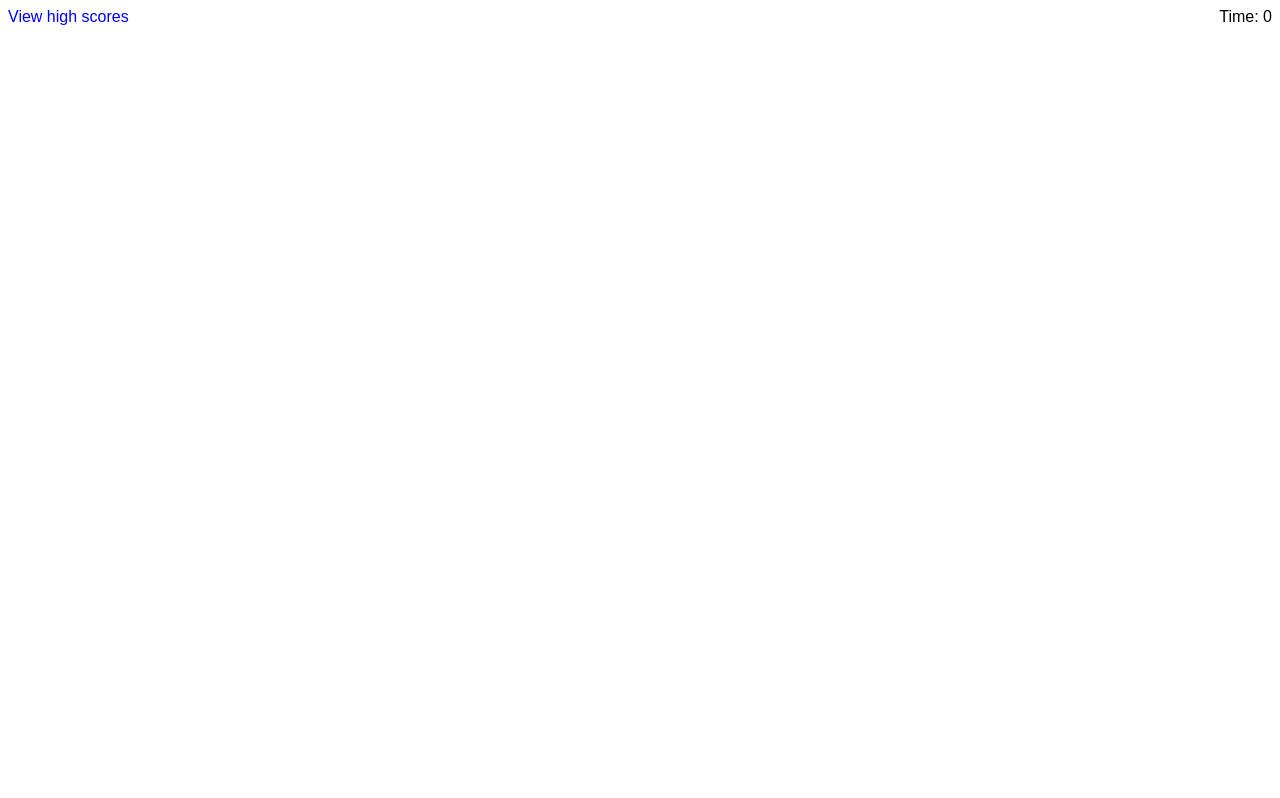
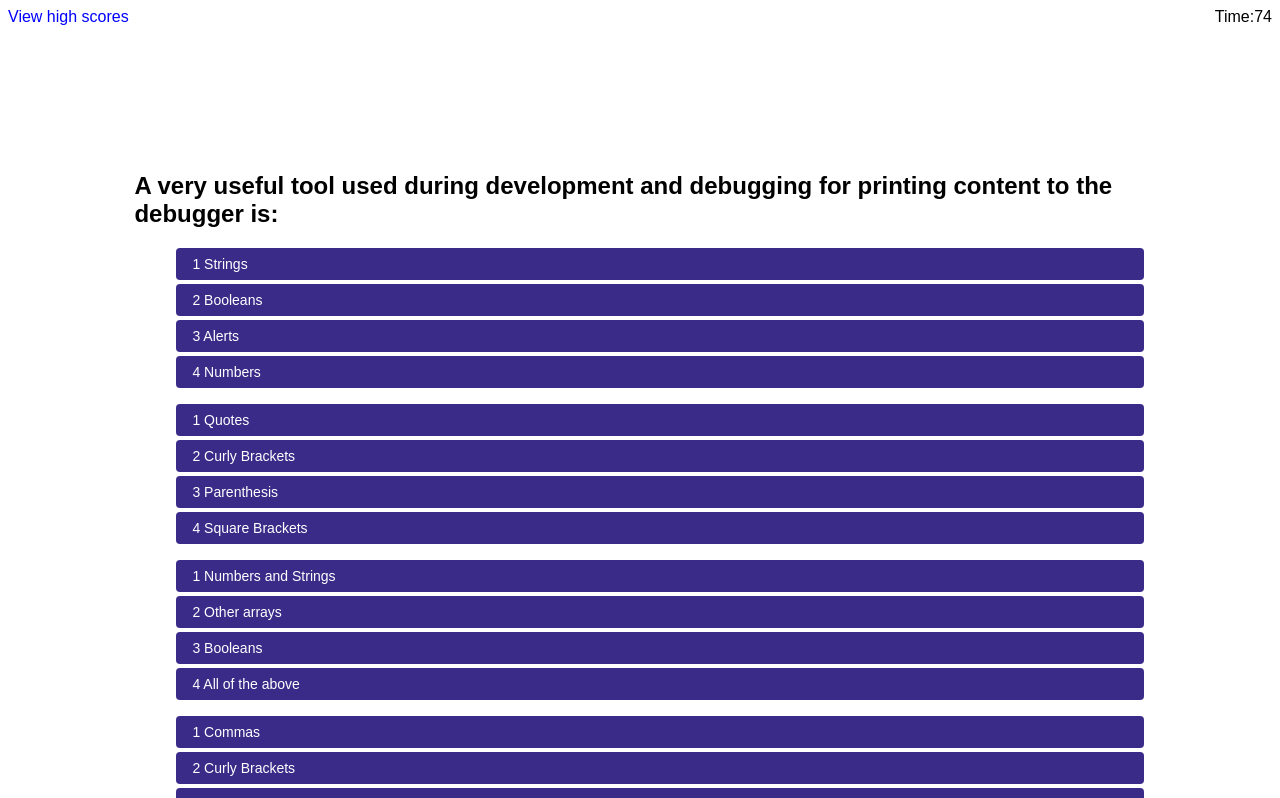
Before and after one commit to T-98/quiz-app, a plain HTML site: page index.html in a window 1280 px wide. Both pictures are taken after a click on the button "Start Quiz". Shown: the top 798 px of the page. Drawn offline with Linux system fonts and the light colour scheme.

Commit message:
bug with quiz questions

```diff
--- a/script.js
+++ b/script.js
@@ -2,23 +2,45 @@
 var quiz = document.getElementById("quiz");
 var clock = document.getElementById("clock");
 var timeLeft = 75;
+var score = 0;
 
 var quizQuestions = [{
-    question: "Commonly used data types DO NOT include:",
-    answers: ["Strings", "Booleans", "Alerts", "Numbers"],
-}]
+        question: "Commonly used data types DO NOT include:",
+        answers: ["Strings", "Booleans", "Alerts", "Numbers"],
+        correctAnswer: "Booleans"
+    },
 
+    {
+        question: "The condition in an if/else statement is enclosed within ________.",
+        answers: ["Quotes", "Curly Brackets", "Parenthesis", "Square Brackets"],
+        correctAnswer: "Parenthesis"
+    },
 
+    {
+        question: "Arrays in javascript can be used to store ________.",
+        answers: ["Numbers and Strings", "Other arrays", "Booleans", "All of the above"],
+        correctAnswer: "All of the above"
+    },
 
+    {
+        question: "String values must be enclosed within ________ when being assigned to variables.",
+        answers: ["Commas", "Curly Brackets", "Quotes", "Parenthesis"],
+        correctAnswer: "Parenthesis"
+    },
 
-
-
+    {
+        question: "A very useful tool used during development and debugging for printing content to the debugger is: ",
+        answers: ["Javascript", "Terminal/bash", "for loops", "console.log"],
+        correctAnswer: "console.log"
+    }
+];
 
 //before the start quiz button is clicked, set the default page view
 if (timeLeft === 75) {
     var h1E1 = document.createElement("h1");
     var p1E1 = document.createElement("p");
     var startbtn = document.createElement("button");
+    startbtn.className = "button";
 
     clock.textContent = " 0";
     h1E1.textContent = "Coding Quiz Challenge";
@@ -35,4 +57,95 @@ startbtn.addEventListener('click', function() {
     quiz.removeChild(p1E1);
     quiz.removeChild(startbtn);
 
+    countdown();
+    startQuiz();
 });
+
+
+function countdown() {
+
+    var timeInterval = setInterval(function() {
+        if (timeLeft >= 0) {
+            clock.textContent = timeLeft;
+            --timeLeft;
+        } else {
+            clock.textContent = timeleft;
+            clearInterval(timeInterval);
+        }
+    }, 1000);
+}
+
+function startQuiz() {
+
+    var q = document.createElement("h1");
+    quiz.appendChild(q);
+    var i = 0;
+
+    //iterate over the quiz questions array
+    while (i < quizQuestions.length && timeLeft > 0) {
+
+        //pick the questions from an object of quiz questions array
+        q.textContent = quizQuestions[i].question;
+
+        //prepare an ordered list to store answer choices as buttons
+        var ansList = document.createElement("ol");
+        ansList.className = "q-list";
+
+        //iterate over the answers array of an object in quiz questions array
+        for (var j = 0; j < quizQuestions[i].answers.length; ++j) {
+
+            //create a button as we iterate through the answers array
+            var ansLi = document.createElement("li");
+            ansLi.className = "button";
+
+            //add the current answer value to the text content of the button
+            ansLi.textContent = `${j+1} ${quizQuestions[i].answers[j]}`;
+
+            //add list items as buttons to the ordered list
+            quiz.appendChild(ansList);
+            ansList.appendChild(ansLi);
+        }
+
+        //select all the list items of the ordered list
+        var items = document.querySelector(".q-list");
+
+        //iterate over the list and add event listener to each item
+        for (var x = 0; x < items.length; ++x) {
+
+            items[x].addEventListener('click', function() {
+
+                //if the text content of the button clicked matches the correct answer, increase score, and display message
+                if (items.textContent === quizQuestions[i].correctAnswer) {
+                    score += 10;
+                    displayMessage('correct');
+                }
+                //else deduct time by 10 seconds
+                else {
+                    timeLeft -= 10;
+                    displayMessage('wrong');
+                }
+
+            });
+        }
+        ++i; //Putting the increment operation here obviously loops through the whole array, tried placing it within an onclick condition since I want to hold until the user clicks a button, but that becomes an infinite loop. How do i tackle this?
+    }
+
+
+}
+
+function displayMessage(result) {
+
+    var hr1E1 = document.createElement("hr");
+    hr1E1.setAttribute("width", "5px");
+    quiz.appendChild(hr1E1);
+    var msg = document.createElement("p");
+    msg.setAttribute('style', 'font-style:italic; opacity:0.8; color:lightgrey;');
+
+    if (result === 'correct') {
+        msg.textContent = "Correct!";
+    } else {
+        msg.textContent = "Wrong!";
+    }
+
+    quiz.appendChild(msg);
+}
--- a/style.css
+++ b/style.css
@@ -17,11 +17,10 @@ nav a:hover {
 }
 
 #quiz {
-    text-align: center;
     padding: 10%;
 }
 
-button {
+.button {
     background-color: rgb(58, 43, 136);
     border: none;
     border-radius: 4px;
@@ -33,6 +32,6 @@ button {
     cursor: pointer;
 }
 
-button:hover {
+.button:hover {
     background-color: rgb(202, 65, 202);
 }
```
